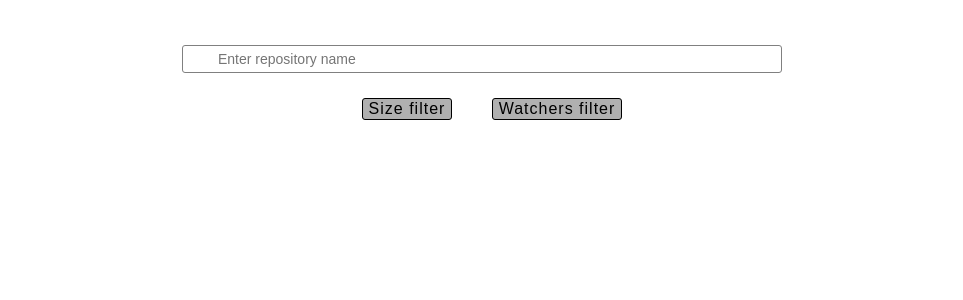
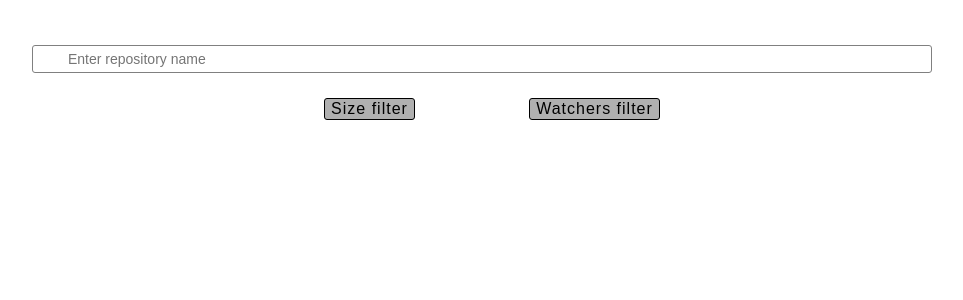
Before and after one commit to neotmiravsego/angural-git-hub-search, an Angular app: page / in a window 1280 px wide. Shown: the top 300 px of the page, without its empty margins (158-1121 px from the left). Built offline with nearby package versions, Linux system fonts and the light colour scheme.

Commit message:
style container

```diff
--- a/src/styles.scss
+++ b/src/styles.scss
@@ -26,7 +26,7 @@ p {
 }
 .container {
   width: 100%;
-  max-width: 600px;
+  max-width: 900px;
   margin: 0 auto;
 }
 
```
